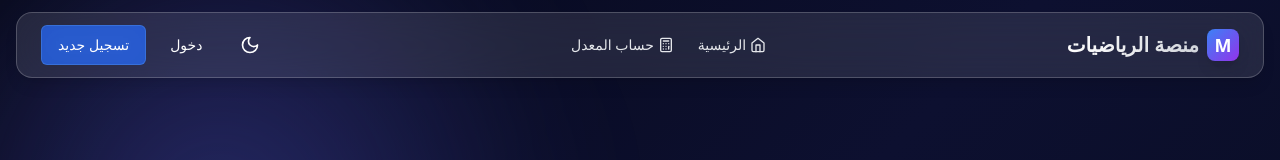
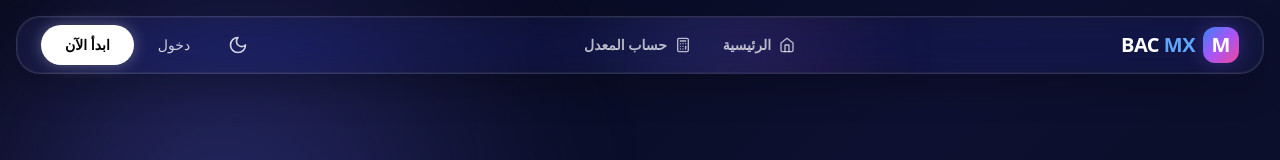
Before and after one commit to jdwraslam65-ux/islammax, a React (Vite) app: page / in a window 1280 px wide. Shown: the top 160 px of the page. Built offline with nearby package versions, Linux system fonts and the light colour scheme; no server answers; the HTML template or start-up script is replaced by a standard one; what pocketbase would draw is missing.

Commit message:
Update Header to Crystal design

```diff
--- a/src/components/Header.jsx
+++ b/src/components/Header.jsx
@@ -11,7 +11,6 @@ import {
   DropdownMenuSeparator,
   DropdownMenuTrigger,
 } from '@/components/ui/dropdown-menu';
-// أضفنا أيقونة Calculator هنا
 import { Moon, Sun, User, LogOut, LayoutDashboard, Home, Calculator } from 'lucide-react';
 
 const Header = () => {
@@ -25,33 +24,41 @@ const Header = () => {
   };
 
   return (
-    <header className="sticky top-0 z-50 w-full px-4 py-3">
-      <div className="mx-auto max-w-7xl rounded-2xl border border-white/20 bg-white/10 backdrop-blur-xl shadow-lg px-6 py-3 flex items-center justify-between">
+    <header className="sticky top-0 z-50 w-full px-4 py-4">
+      <div className="mx-auto max-w-7xl relative">
+
+        {/* الحاوية الكريستالية */}
+        <div className="glass-shell rounded-[24px] px-6 py-2 flex items-center justify-between transition-all duration-500">
+
+          {/* الإضاءة المتحركة الخلفية */}
+          <div className="nav-orb-container">
+            <div className="nav-orb"></div>
+          </div>
+
           {/* Logo */}
-        <Link to="/" className="flex items-center gap-2 group">
-          <div className="h-8 w-8 rounded-lg bg-gradient-to-br from-blue-500 to-purple-600 flex items-center justify-center text-white font-bold text-lg shadow-lg group-hover:shadow-blue-500/50 transition-all">
+          <Link to="/" className="flex items-center gap-2 group relative z-10">
+            <div className="h-9 w-9 rounded-xl bg-gradient-to-br from-blue-500 via-purple-500 to-pink-500 flex items-center justify-center text-white font-bold text-xl shadow-[0_0_20px_rgba(139,92,246,0.3)] group-hover:scale-110 transition-transform">
               M
             </div>
-          <span className="text-xl font-bold bg-clip-text text-transparent bg-gradient-to-r from-white to-gray-300 hidden sm:block">
-            منصة الرياضيات
+            <span className="text-xl font-black tracking-tight text-white hidden sm:block">
+              BAC <span className="text-blue-400">MX</span>
             </span>
           </Link>
 
           {/* Navigation */}
-        <nav className="hidden md:flex items-center gap-6">
-          <Link to="/" className="text-sm font-medium text-gray-200 hover:text-white transition-colors flex items-center gap-1">
+          <nav className="hidden md:flex items-center gap-8 relative z-10">
+            <Link to="/" className="text-sm font-semibold text-white/70 nav-link-glow transition-all flex items-center gap-2">
               <Home className="w-4 h-4" />
               الرئيسية
             </Link>
 
-          {/* زر حساب المعدل - متاح للجميع (أو يمكنك وضعه خلف شرط الدخول) */}
-          <Link to="/calculator" className="text-sm font-medium text-gray-200 hover:text-white transition-colors flex items-center gap-1">
+            <Link to="/calculator" className="text-sm font-semibold text-white/70 nav-link-glow transition-all flex items-center gap-2">
               <Calculator className="w-4 h-4" />
               حساب المعدل
             </Link>
 
             {currentUser && (
-            <Link to="/dashboard" className="text-sm font-medium text-gray-200 hover:text-white transition-colors flex items-center gap-1">
+              <Link to="/dashboard" className="text-sm font-semibold text-white/70 nav-link-glow transition-all flex items-center gap-2">
                 <LayoutDashboard className="w-4 h-4" />
                 لوحة التحكم
               </Link>
@@ -59,12 +66,12 @@ const Header = () => {
           </nav>
 
           {/* Actions */}
-        <div className="flex items-center gap-3">
+          <div className="flex items-center gap-3 relative z-10">
             <Button
               variant="ghost"
               size="icon"
               onClick={toggleTheme}
-            className="rounded-full text-white hover:bg-white/10"
+              className="rounded-full text-white/80 hover:bg-white/10 hover:text-white transition-colors"
             >
               {isDarkMode ? <Sun className="h-5 w-5" /> : <Moon className="h-5 w-5" />}
             </Button>
@@ -72,29 +79,26 @@ const Header = () => {
             {currentUser ? (
               <DropdownMenu>
                 <DropdownMenuTrigger asChild>
-                <Button variant="ghost" className="relative h-10 w-10 rounded-full overflow-hidden border border-white/20 p-0">
-                  <div className="h-full w-full bg-gradient-to-br from-indigo-500 to-purple-600 flex items-center justify-center text-white font-bold">
+                  <Button variant="ghost" className="relative h-10 w-10 rounded-full overflow-hidden border border-white/20 p-0 hover:scale-105 transition-transform">
+                    <div className="h-full w-full bg-gradient-to-tr from-blue-600 to-purple-600 flex items-center justify-center text-white font-bold">
                       {currentUser.name ? currentUser.name.charAt(0).toUpperCase() : 'U'}
                     </div>
                   </Button>
                 </DropdownMenuTrigger>
-              <DropdownMenuContent align="end" className="w-56">
+                <DropdownMenuContent align="end" className="w-56 backdrop-blur-xl bg-black/80 border-white/10 text-white">
                   <DropdownMenuLabel>حسابي</DropdownMenuLabel>
-                <DropdownMenuSeparator />
-                <DropdownMenuItem onClick={() => navigate('/dashboard')}>
-                  <LayoutDashboard className="mr-2 h-4 w-4" />
+                  <DropdownMenuSeparator className="bg-white/10" />
+                  <DropdownMenuItem onClick={() => navigate('/dashboard')} className="hover:bg-white/10">
+                    <LayoutDashboard className="ml-2 h-4 w-4" />
                     <span>لوحة التحكم</span>
                   </DropdownMenuItem>
-
-                {/* إضافة خيار في القائمة المنسدلة للهواتف */}
-                <DropdownMenuItem onClick={() => navigate('/calculator')}>
-                  <Calculator className="mr-2 h-4 w-4" />
+                  <DropdownMenuItem onClick={() => navigate('/calculator')} className="hover:bg-white/10">
+                    <Calculator className="ml-2 h-4 w-4" />
                     <span>حساب المعدل</span>
                   </DropdownMenuItem>
-
-                <DropdownMenuSeparator />
-                <DropdownMenuItem onClick={handleLogout} className="text-red-400 focus:text-red-400">
-                  <LogOut className="mr-2 h-4 w-4" />
+                  <DropdownMenuSeparator className="bg-white/10" />
+                  <DropdownMenuItem onClick={handleLogout} className="text-red-400 focus:text-red-400 hover:bg-red-500/10">
+                    <LogOut className="ml-2 h-4 w-4" />
                     <span>تسجيل الخروج</span>
                   </DropdownMenuItem>
                 </DropdownMenuContent>
@@ -102,17 +106,18 @@ const Header = () => {
             ) : (
               <div className="flex items-center gap-2">
                 <Link to="/login">
-                <Button variant="ghost" className="text-white hover:bg-white/10">
+                  <Button variant="ghost" className="text-white/80 hover:text-white hover:bg-white/10">
                     دخول
                   </Button>
                 </Link>
                 <Link to="/signup">
-                <Button variant="glassPrimary" className="hidden sm:flex">
-                  تسجيل جديد
+                  <Button className="bg-white text-black hover:bg-gray-200 rounded-full px-6 font-bold transition-all shadow-[0_0_15px_rgba(255,255,255,0.3)]">
+                    ابدأ الآن
                   </Button>
                 </Link>
               </div>
             )}
+          </div>
         </div>
       </div>
     </header>
--- a/src/index.css
+++ b/src/index.css
@@ -228,3 +228,49 @@
     background: #3498db; color: white; border: none; padding: 10px;
     width: 100%; border-radius: 10px; cursor: pointer; font-weight: bold;
 }
+/* --- Crystal Navbar Styles --- */
+.glass-shell {
+  background: rgba(255, 255, 255, 0.03) !important;
+  backdrop-filter: blur(25px) saturate(180%) !important;
+  -webkit-backdrop-filter: blur(25px) saturate(180%) !important;
+  border: 1px solid rgba(255, 255, 255, 0.12) !important;
+  box-shadow:
+    0 15px 35px rgba(0, 0, 0, 0.2),
+    inset 0 0 0 1px rgba(255, 255, 255, 0.05) !important;
+}
+
+/* الإضاءة المتحركة خلف الهيدر */
+.nav-orb-container {
+  position: absolute;
+  top: 0;
+  left: 0;
+  right: 0;
+  bottom: 0;
+  overflow: hidden;
+  pointer-events: none;
+  z-index: -1;
+  border-radius: 24px;
+}
+
+.nav-orb {
+  position: absolute;
+  width: 200px;
+  height: 80px;
+  background: linear-gradient(90deg, #3b82f6, #8b5cf6, #ec4899);
+  filter: blur(50px);
+  opacity: 0.25;
+  border-radius: 50%;
+  animation: moveOrb 10s infinite alternate ease-in-out;
+}
+
+@keyframes moveOrb {
+  0% { left: -10%; transform: translateX(0) scale(1); }
+  100% { left: 90%; transform: translateX(-50%) scale(1.2); }
+}
+
+/* تأثير النيون عند تمرير الماوس على الروابط */
+.nav-link-glow:hover {
+  color: white !important;
+  text-shadow: 0 0 10px rgba(255, 255, 255, 0.6);
+  transform: translateY(-1px);
+}
```
Lines whose indentation alone changed are shown as unchanged.
